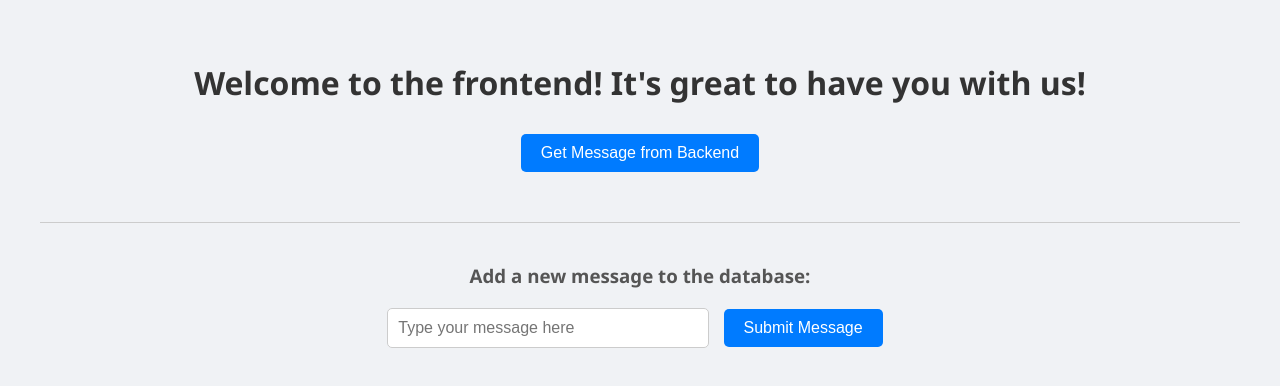
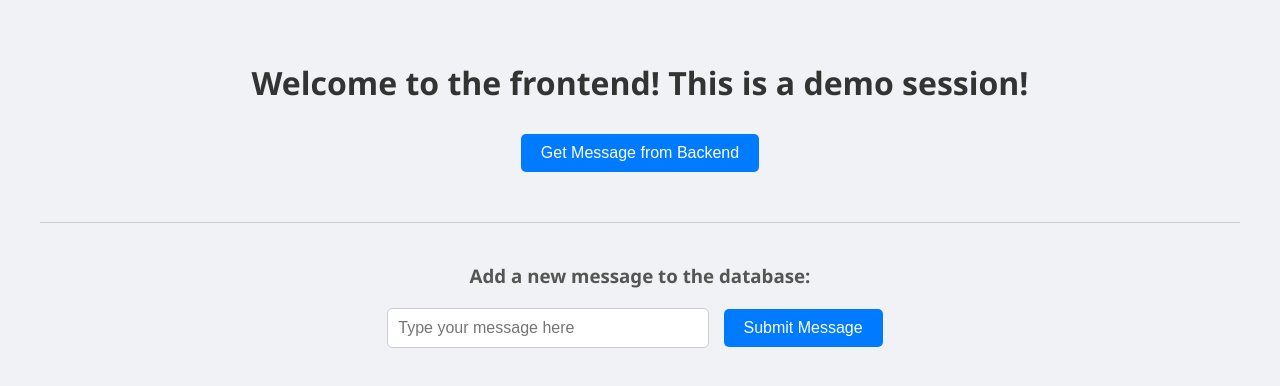
Before and after one commit to rheoul4abhay/Jenkins-K8s-Integrated-WebApp, a plain HTML site: page frontend/index.html in a window 1280 px wide. Drawn offline with Linux system fonts and the light colour scheme.

Commit message:
Refactor. greeting message

```diff
--- a/frontend/index.html
+++ b/frontend/index.html
@@ -77,7 +77,7 @@
     </script>
 </head>
 <body>
-    <h1>Welcome to the frontend! It's great to have you with us!</h1>
+    <h1>Welcome to the frontend! This is a demo session!</h1>
     <button onclick="fetchMessage()">Get Message from Backend</button>
     <p id="message"></p>
 
```
